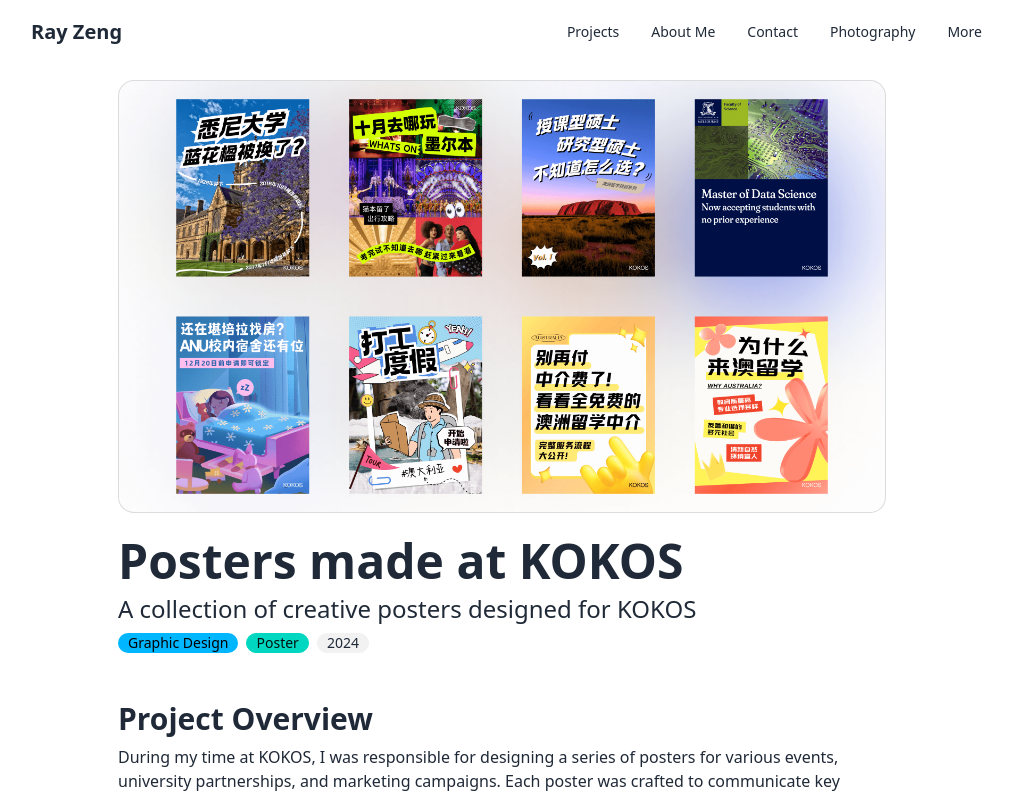
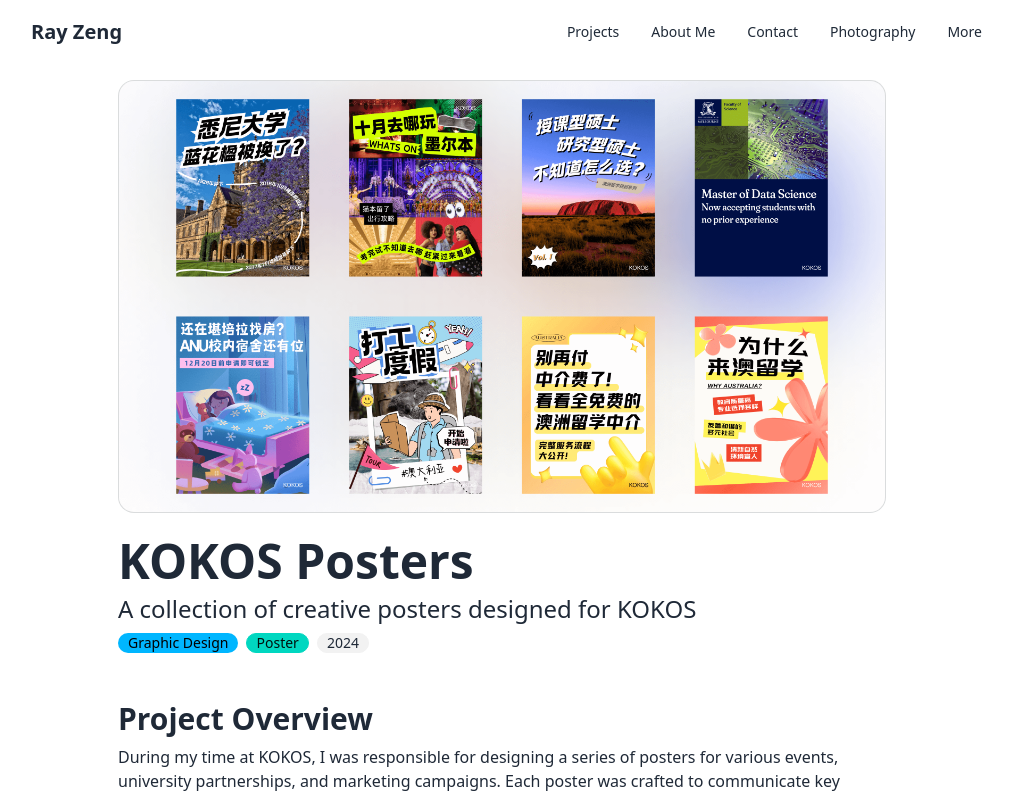
Before and after one commit to ZaynTseng/portfolio, a Vue app: page /#/portfolio/projects/kokos-posters in a window 1280 px wide. Shown: the top 797 px of the page, without its empty margins (138-1150 px from the left). Built offline with nearby package versions, Linux system fonts and the light colour scheme; what @hsorby/vue3-katex would draw is missing.

Commit message:
Word choice update

```diff
--- a/src/pages/Projects.vue
+++ b/src/pages/Projects.vue
@@ -8,7 +8,7 @@
         class="flex flex-col mt-16 mb-8 items-center gap-y-1 md:gap-y-1.5 lg:gap-y-2"
       >
         <h1 class="text-4xl font-medium md:text-5xl lg:text-6xl">
-          Posters made at KOKOS
+          KOKOS Posters
         </h1>
         <p class="text-xl font-light text-center md:text-2xl lg:text-3xl">
           A collection of creative posters designed for KOKOS
--- a/src/pages/projects/ProjectKokosPosters.vue
+++ b/src/pages/projects/ProjectKokosPosters.vue
@@ -12,7 +12,7 @@
           @load="resourceLoaded"
         />
       </figure>
-      <h1 class="pt-4 text-5xl font-bold">Posters made at KOKOS</h1>
+      <h1 class="pt-4 text-5xl font-bold">KOKOS Posters</h1>
       <p class="text-2xl">
         A collection of creative posters designed for KOKOS
       </p>
```
